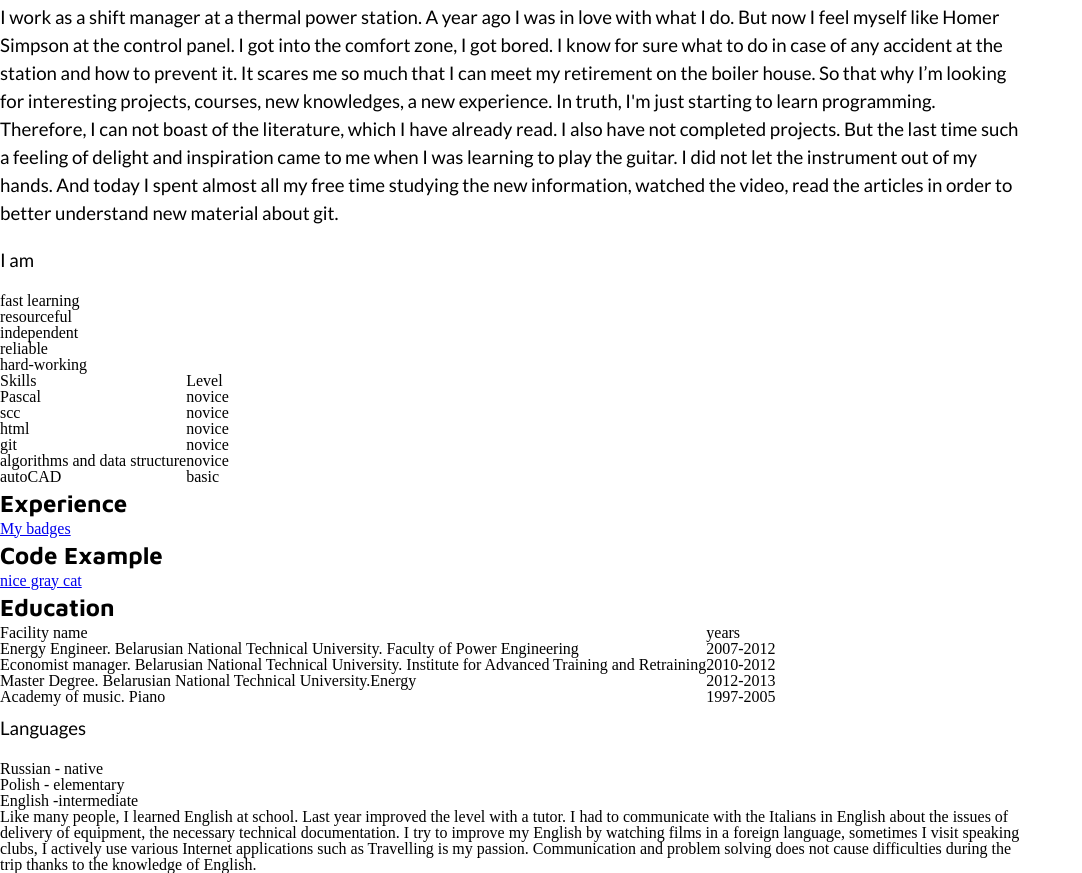
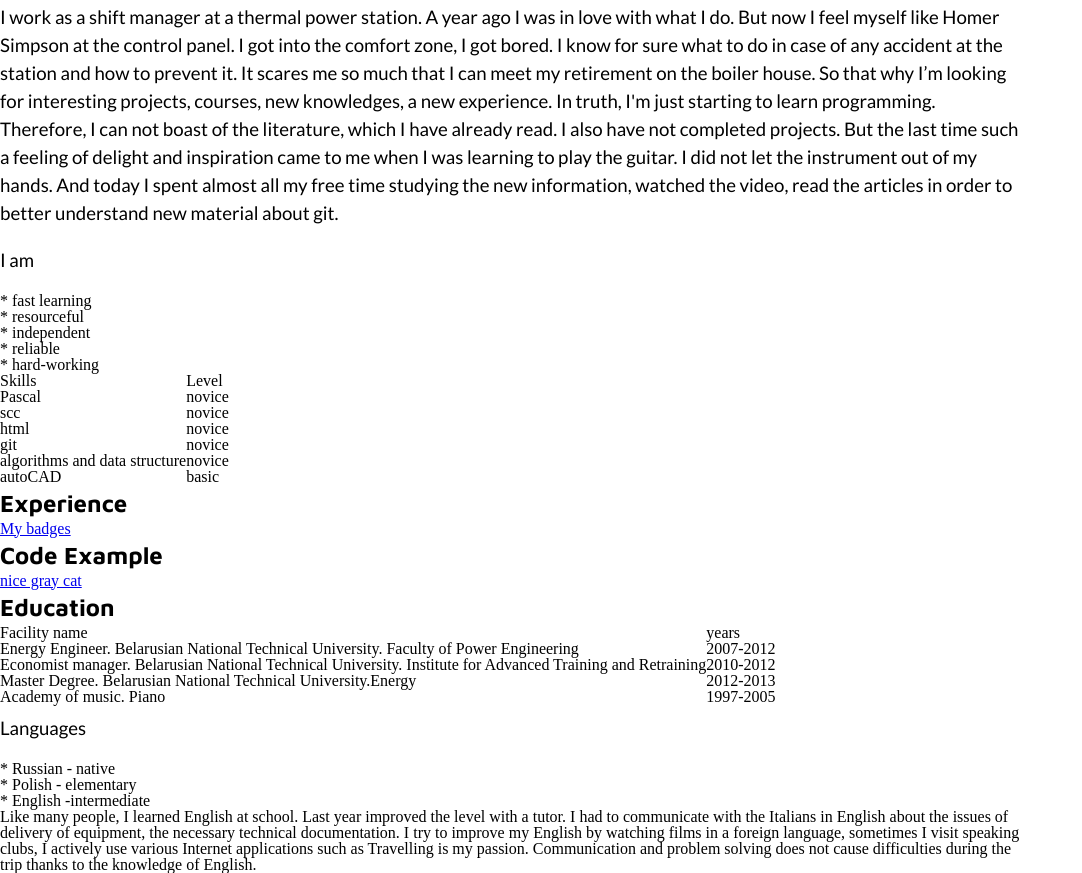
Before and after one commit to Maryia22/rsschool-2019Q1-cv, a plain HTML site: page index.html in a window 1280 px wide. Shown: the part 394-1267 px from the top of the page, without its empty margins (0-1082 px from the left). Drawn offline with Linux system fonts and the light colour scheme.

Commit message:
add star at the list

```diff
--- a/index.html
+++ b/index.html
@@ -70,11 +70,11 @@
       I am
     </h4>
     <ul>
-      <li> fast learning </li>
-      <li> resourceful </li>
-      <li> independent </li>
-      <li> reliable </li>
-      <li> hard-working </li>
+      <li> * fast learning </li>
+      <li> * resourceful </li>
+      <li> * independent </li>
+      <li> * reliable </li>
+      <li> * hard-working </li>
     </ul>
     <table>
       <thead>
@@ -200,9 +200,9 @@
       Languages
     </h3>
     <ul>
-      <li>Russian - native</li>
-      <li>Polish - elementary</li>
-      <li>English -intermediate</li>
+      <li> * Russian - native</li>
+      <li> * Polish - elementary</li>
+      <li> * English -intermediate</li>
     </ul>
     <p> Like many people, I learned English at school. Last year improved
         the level with a tutor. I had to communicate with the Italians in
@@ -214,7 +214,7 @@
         problem solving  does not cause difficulties during the trip
         thanks to the knowledge of English.</p>
   </footer>
-  </header>
+
   </main>
   </div>
 </body>
```
